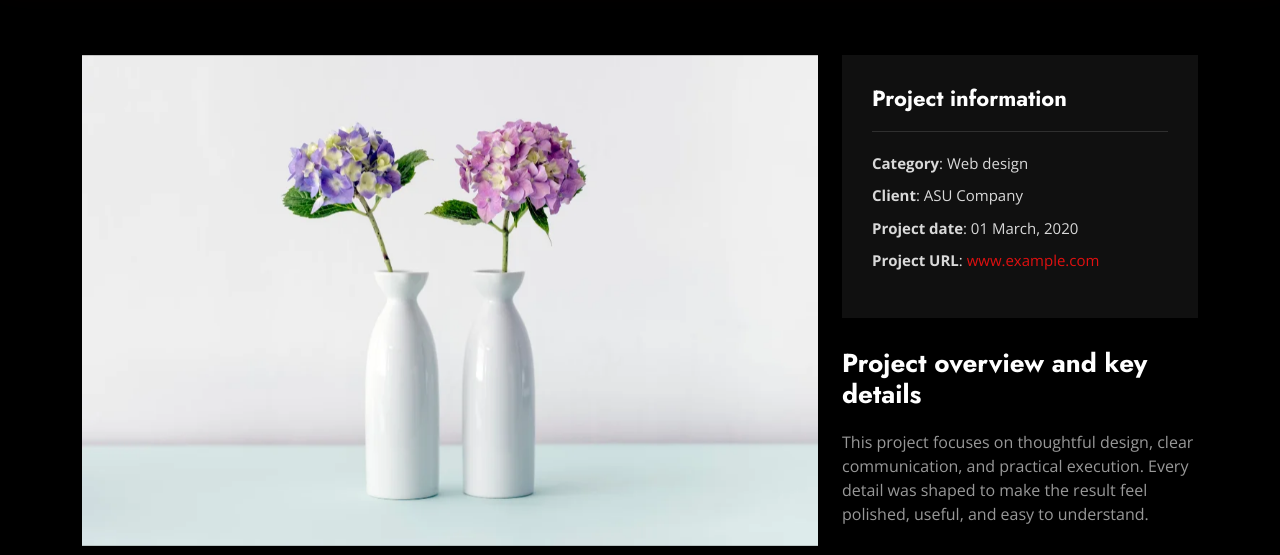
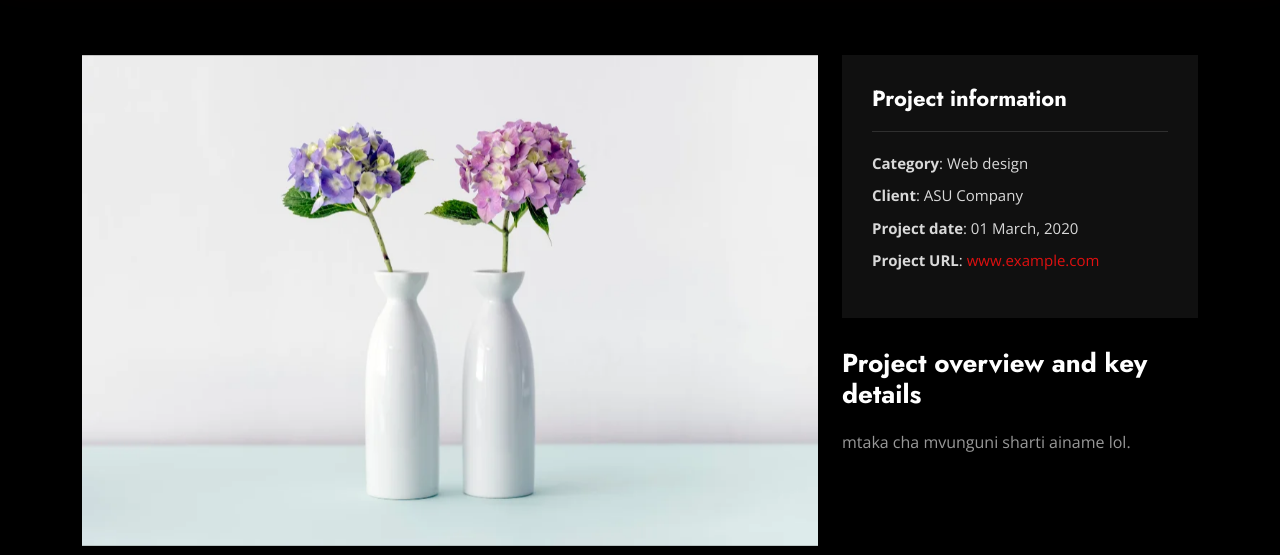
Before and after one commit to Reeceisayt/medicrelated, a plain HTML site: page portfolio-details.html in a window 1280 px wide. Shown: the part 232-787 px from the top of the page. Drawn offline with nearby package versions, Linux system fonts and the light colour scheme.

Commit message:
second commit

```diff
--- a/portfolio-details.html
+++ b/portfolio-details.html
@@ -160,7 +160,7 @@
             <div class="portfolio-description" data-aos="fade-up" data-aos-delay="300">
               <h2>Project overview and key details</h2>
               <p>
-                This project focuses on thoughtful design, clear communication, and practical execution. Every detail was shaped to make the result feel polished, useful, and easy to understand.
+                mtaka cha mvunguni sharti ainame lol.
               </p>
             </div>
           </div>
```
